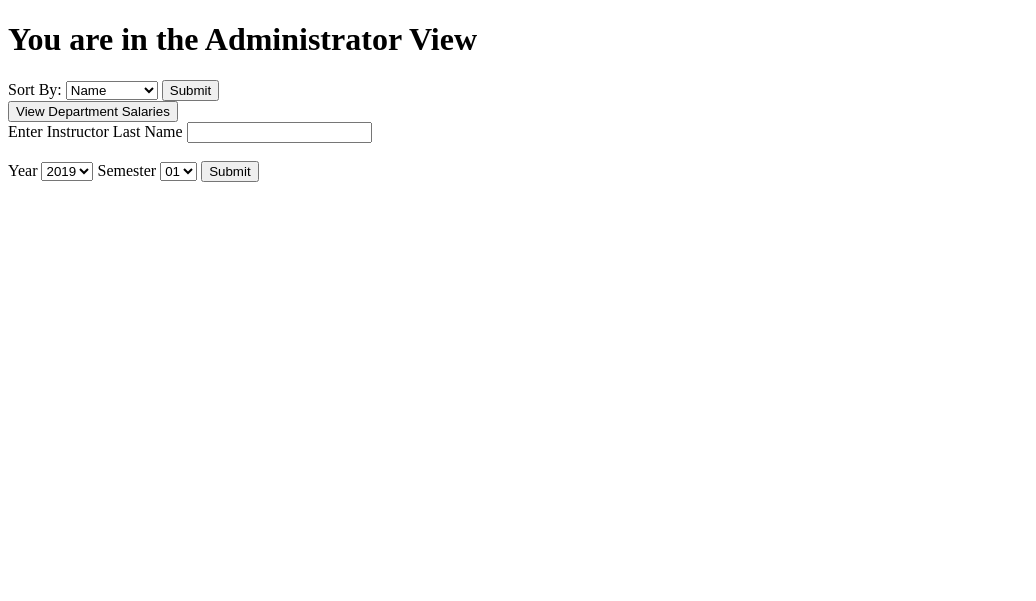
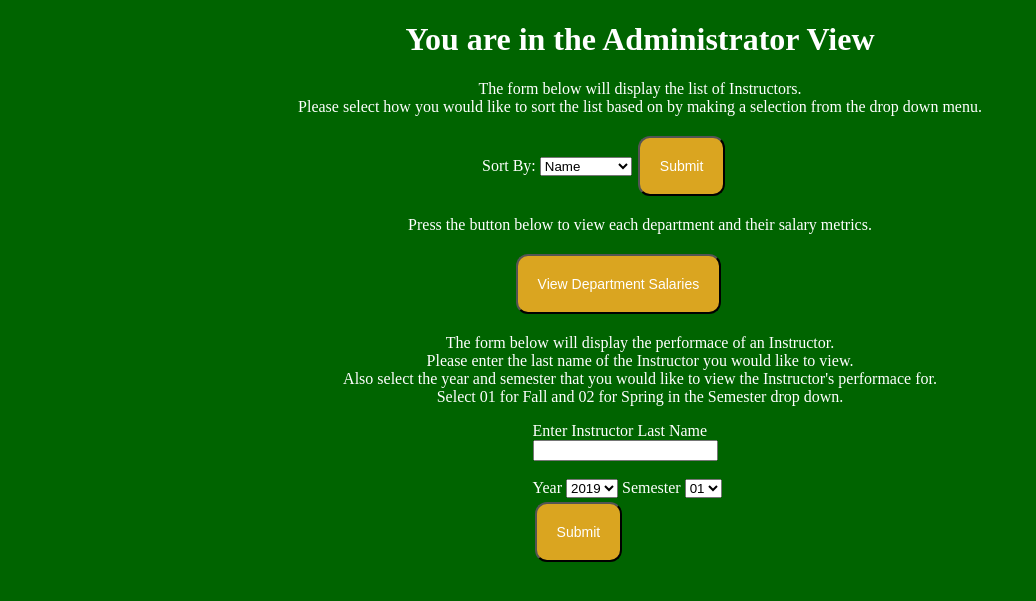
Before and after one commit to edwardmm03/CS460-TeamH-2024, a Django app: page /Administrator/ in a window 1280 px wide. Shown: the top 601 px of the page, without its empty margins (0-1036 px from the left). Run offline with Django 5.2, Linux system fonts and the light colour scheme.

Commit message:
Added Admin CSS

```diff
--- /dev/null
+++ b/projectSite/Users/static/admin.css
@@ -0,0 +1,93 @@
+body{
+    background-color: darkgreen;
+}
+
+h1{
+    text-align: center;
+    color: white;
+}
+
+p{
+    text-align: center;
+    color: white;
+}
+
+.form-container1{
+    display: flex;
+    margin: auto;
+    width: 25%;
+}
+
+.form-container2{
+    display: flex;
+    margin: auto;
+    width: 17%;
+}
+
+.submitButton{
+    background-color: goldenrod;
+    color: white;
+    padding: 20px;
+    text-align: center;
+    text-decoration: none;
+    display: inline-block;
+    font-size: 14px;
+    margin: 4px 2px;
+    cursor: pointer;
+    border-radius: 12px;
+}
+
+.submitButton:hover{
+    background-color: yellow;
+}
+
+.submitButton:active{
+    background-color: yellow;
+    box-shadow: 0 5px #666;
+    transform: translateY(4px);
+}
+
+.button-container{
+    display: flex;
+    margin: auto;
+    width: 20%;
+}
+
+.adminbutton{
+    background-color: goldenrod;
+    color: white;
+    padding: 20px;
+    text-align: center;
+    text-decoration: none;
+    display: inline-block;
+    font-size: 14px;
+    margin: 4px 2px;
+    cursor: pointer;
+    border-radius: 12px;
+}
+
+.adminbutton:hover{
+    background-color: yellow;
+}
+
+.adminbutton:active{
+    background-color: yellow;
+    box-shadow: 0 5px #666;
+    transform: translateY(4px);
+}
+
+.nameLabel{
+    color: white;
+}
+
+.sort{
+    color:white;
+}
+
+.semLabel{
+    color: white;
+}
+
+.yearLabel{
+    color: white;
+}
--- a/projectSite/Users/templates/Administrator.html
+++ b/projectSite/Users/templates/Administrator.html
@@ -1,10 +1,18 @@
+{% load static %}
 <!DOCTYPE html>
 <html>
+<head>
+    <link rel ="stylesheet" href ="{% static 'admin.css' %}">
+</head>
 <body>
 
 <h1>You are in the Administrator View</h1>
 
-<div class = "form-container">
+<p>The form below will display the list of Instructors.
+  <br>Please select how you would like to sort the list based on by making a selection from the drop down menu.
+</p>
+
+<div class = "form-container1">
     <form action="{% url 'InstructorList' %}" method="post">
     {% csrf_token %}
       <label for="sort" class="sort">Sort By:</label>
@@ -17,11 +25,19 @@
     </form>
 </div>
 
-<div>
+<p>Press the button below to view each department and their salary metrics.</p>
+
+<div class = "button-container">
 <a href="{% url 'DeptSals' %}" > <button class = 'adminbutton'>View Department Salaries</button></a>
 </div>
 
-<div class = "form-container">
+<p>The form below will display the performace of an Instructor.
+  <br>Please enter the last name of the Instructor you would like to view.
+  <br>Also select the year and semester that you would like to view the Instructor's performace for.
+  <br> Select 01 for Fall and 02 for Spring in the Semester drop down.
+</p>
+
+<div class = "form-container2">
     <form action="{% url 'Performance' %}" method="post">
     {% csrf_token %}
       <label for = "profName" class = "nameLabel">Enter Instructor Last Name</label>
```
